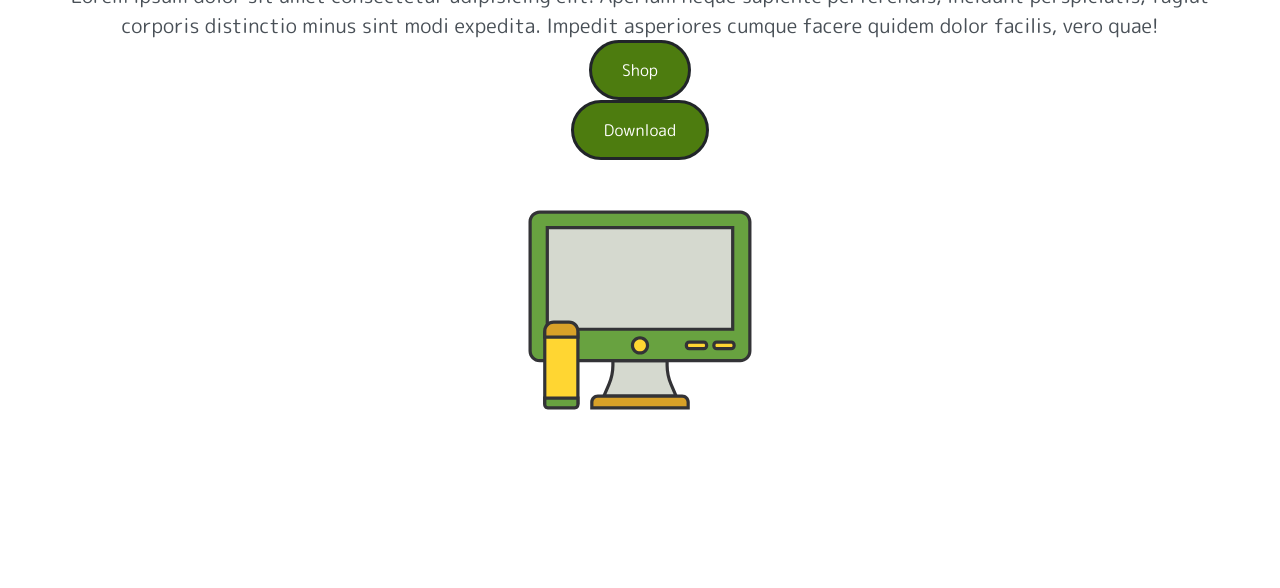
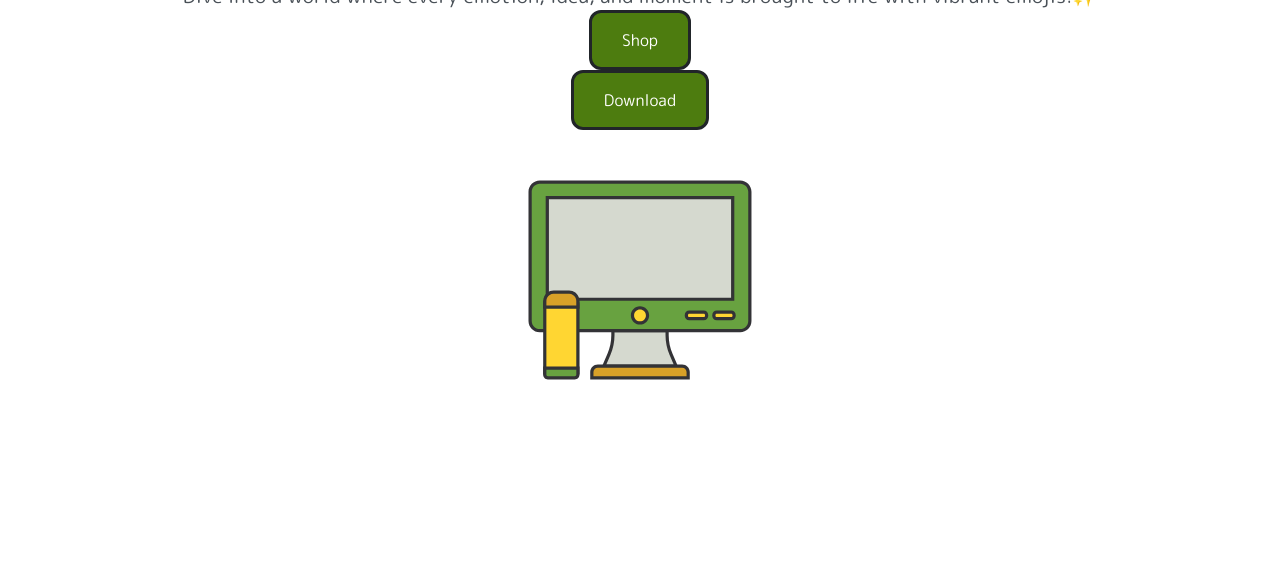
Before and after one commit to erneeest/Resp-web-1, a plain HTML site: page index.htm in a window 1280 px wide. Shown: the part 212-800 px from the top of the page. Drawn offline with Linux system fonts and the light colour scheme.

Commit message:
modified css 0.3

```diff
--- a/index.htm
+++ b/index.htm
@@ -25,7 +25,7 @@
             <div class="hero-section-div">
                 <div class="hero-section-header">
                     <h3>Get your emojis in just 1 tap</h3>
-                    <p>Lorem ipsum dolor sit amet consectetur adipisicing elit. Aperiam neque sapiente perferendis, incidunt perspiciatis, fugiat corporis distinctio minus sint modi expedita. Impedit asperiores cumque facere quidem dolor facilis, vero quae!</p>
+                    <p>Dive into a world where every emotion, idea, and moment is brought to life with vibrant emojis!✨</p>
                     <ul>
                         <li><a href="#" class="btn">Shop</a></li>
                         <li><a href="#" class="btn">Download</a></li>
--- a/style.css
+++ b/style.css
@@ -176,6 +176,6 @@ ul{
     color: white;
     background-color: var(--primary-base);
     padding: 1.5rem 3rem;
-    border-radius: 3rem;
+    border-radius: 12px;
     border: .3rem solid var(--grey-shade);
 }
```
